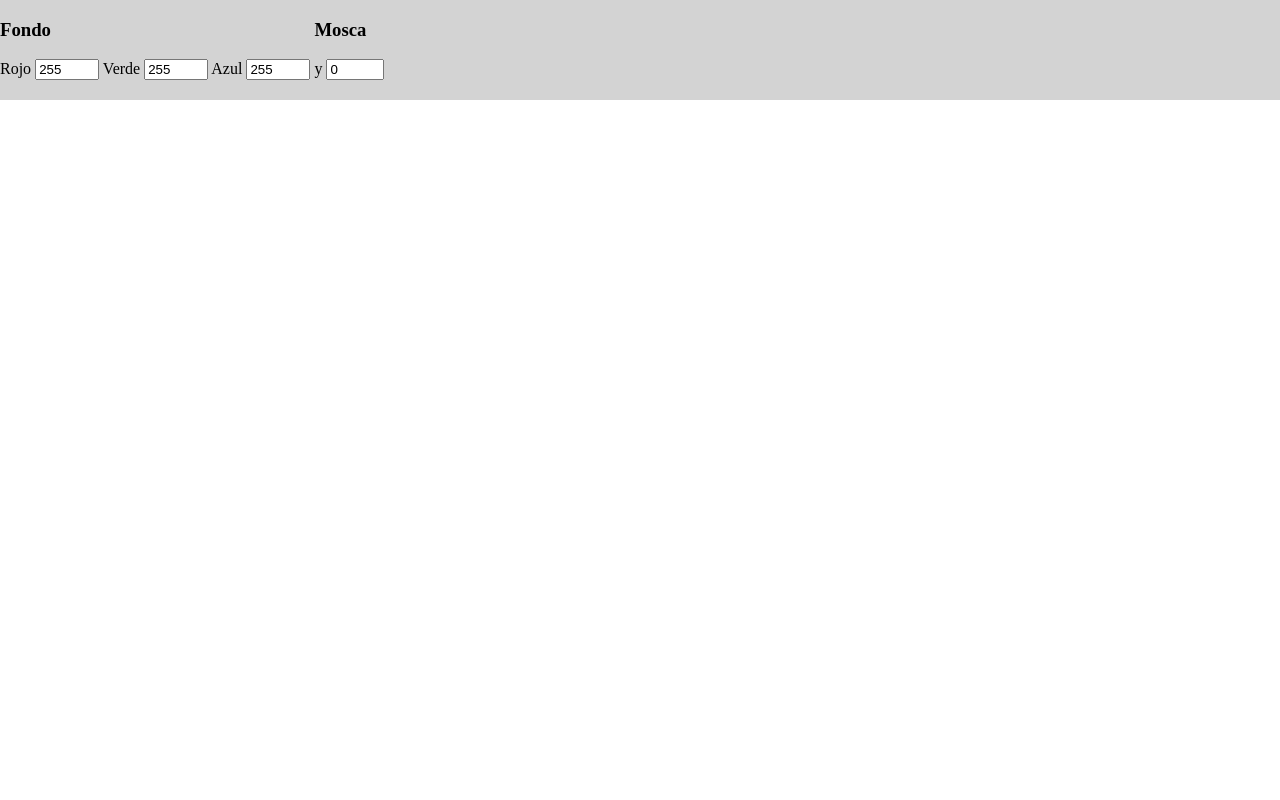
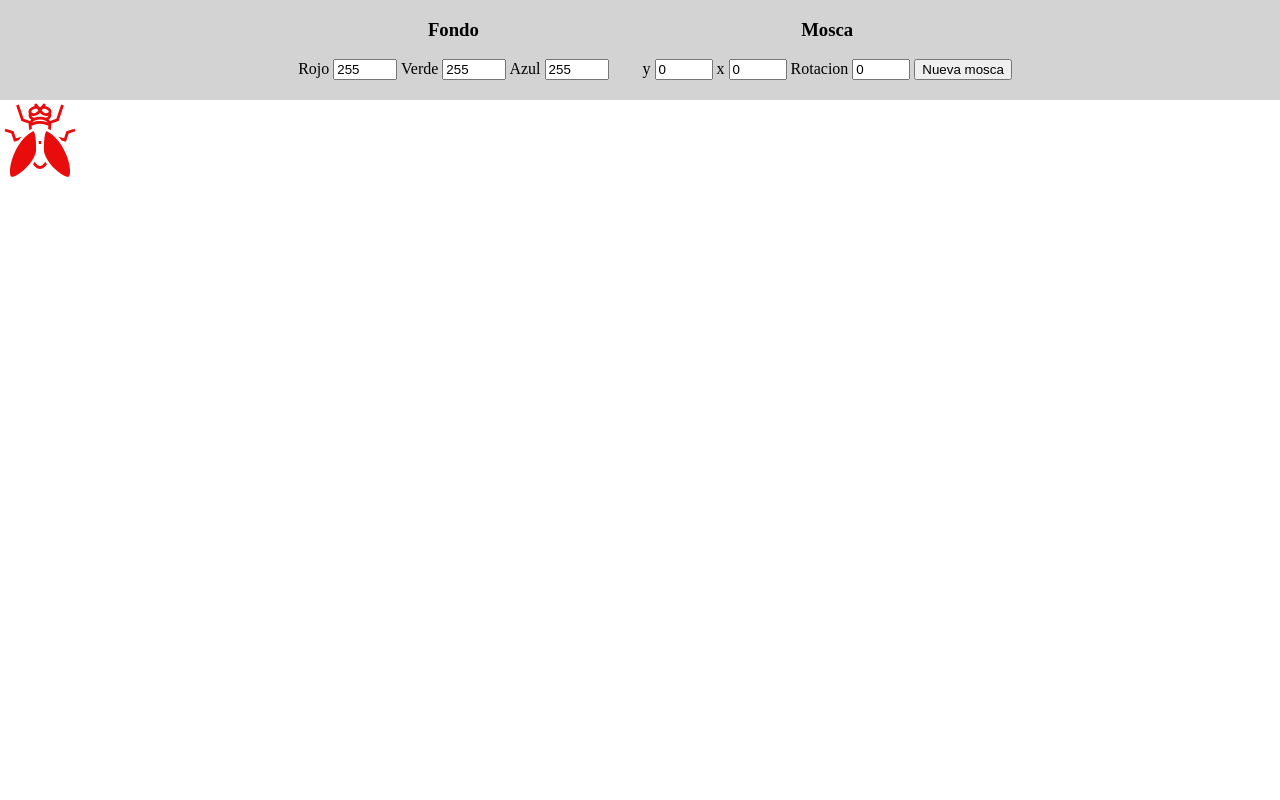
Before and after one commit to fernandotorrecilla/IAWR-2023, a PHP site: page / in a window 1280 px wide. Run offline with PHP 8.4, Linux system fonts and the light colour scheme.

Commit message:
Código día 10 de mayo v1

```diff
--- a/practicaR07/accion.js
+++ b/practicaR07/accion.js
@@ -3,7 +3,14 @@ window.addEventListener("DOMContentLoaded",function(e){
     let rojo=document.getElementById("rojo");
     let verde=document.getElementById("verde");
     let azul=document.getElementById("azul");
+    let tY=document.getElementById("y");
+    let tX=document.getElementById("x");
+    let tRotacion=document.getElementById("rotacion");
     let colores=document.querySelectorAll("#fondo input");//array
+    let mosca=document.querySelector(".mosca");
+    let btNuevo=document.getElementById("nuevo");
+
+    let moscas=document.querySelectorAll(".mosca");
 
     for(let color of colores){
         color.addEventListener("change",function(e){
@@ -20,9 +27,52 @@ window.addEventListener("DOMContentLoaded",function(e){
         });
     }
 
+    tY.addEventListener("change",function(e){
+      let y=tY.value;
+      mosca.style.top=y+"px";
+    });
+
+    tX.addEventListener("change",function(e){
+        let x=tX.value;
+        mosca.style.left=x+"px";
+    });
+
+    tRotacion.addEventListener("change",function(e){
+        let rotacion=tRotacion.value;
+        mosca.style.rotate=rotacion+"deg";
+    });
+
+    btNuevo.addEventListener("click",function(e){
+        let nuevaMosca=document.createElement("div");
+        nuevaMosca.classList.add("mosca");
+        nuevaMosca.classList.add("seleccionada");
+
+        nuevaMosca.addEventListener("click",function(e){
+            nuevaMosca.classList.add("seleccionada");
+            mosca.classList.remove("seleccionada");
+            mosca=nuevaMosca;
+        })
+
+
+        main.append(nuevaMosca);
+        mosca.classList.remove("seleccionada");
+        mosca=nuevaMosca;
+        tX.value=0;
+        tY.value=0;
+        tRotacion.value=0;
+    })
+
+    for(let mos of moscas){
+        mos.addEventListener("click",function(e){
+           mos.classList.add("seleccionada");
+           mosca.classList.remove("seleccionada");
+           mosca=mos;
+        });
+    }
+
 
     /*
-    CODIGO CORRECTO, PERO QUE ME CAPTUTA TRES EVENTOS
+    CODIGO CORRECTO, PERO QUE ME CAPTURA TRES EVENTOS
 
     let r=255;
     let g=255;
--- a/practicaR07/estilos.css
+++ b/practicaR07/estilos.css
@@ -5,6 +5,7 @@ header{
     width:100%;
     height:100px;
     background-color: lightgray;
+    text-align: center;
 }
 main{
     position:fixed;
@@ -17,4 +18,18 @@ main{
 
 header div{
     display:inline-block;
+    margin-left:30px;
 }
+
+.mosca{
+    position:absolute;
+    width:80px;
+    height:80px;
+    background-image:url("fly.svg") ;
+    background-repeat: no-repeat;
+    background-size: 100% 100%;
+}
+
+.mosca.seleccionada{
+    background-image:url("fly2.svg") ;
+}
--- a/practicaR07/index.html
+++ b/practicaR07/index.html
@@ -6,7 +6,7 @@
           content="width=device-width, user-scalable=no, initial-scale=1.0, maximum-scale=1.0, minimum-scale=1.0">
     <meta http-equiv="X-UA-Compatible" content="ie=edge">
     <title>Mosca</title>
-    <link rel="stylesheet" href="estilos.css?v=2">
+    <link rel="stylesheet" href="estilos.css?v=3">
 </head>
 <body>
 <header>
@@ -23,9 +23,16 @@
         <h3>Mosca</h3>
         <label for="y">y</label>
         <input type="number" id="y" value="0" max="9999" min="0" style="width:50px">
+        <label for="x">x</label>
+        <input type="number" id="x" value="0" max="9999" min="0" style="width:50px">
+        <label for="rotacion">Rotacion</label>
+        <input type="number" id="rotacion" value="0" max="9999" min="-9999" style="width:50px">
+        <button id="nuevo">Nueva mosca</button>
     </div>
 </header>
-<main></main>
-<script src="accion.js"></script>
+<main>
+    <div class="mosca seleccionada"></div>
+</main>
+<script src="accion.js?v=1"></script>
 </body>
 </html>
```
Also changed, not shown: practicaR07/fly.svg (added), practicaR07/fly2.svg (added).
